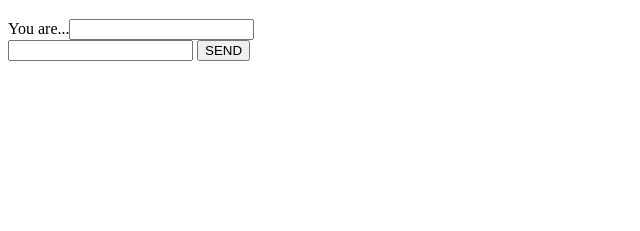
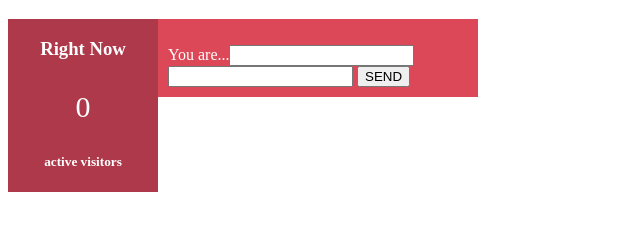
Before and after one commit to SatoshiInoue/node-chat, a website: page public/index.html in a window 1280 px wide. Shown: the part 61-292 px from the top of the page, without its empty margins (0-640 px from the left). Drawn offline with nearby package versions, Linux system fonts and the light colour scheme; no server answers.

Commit message:
visitor counter added

```diff
--- a/public/index.html
+++ b/public/index.html
@@ -24,7 +24,13 @@
 
 <body>
 	<h1>Node Chat</h1>
-	<section>
+	<section style="background-color:#AD394A; color: white ;text-align: center; float: left; width: 150px; height:auto;">
+		<h3>Right Now</h3>
+		<p id="connections" style="font-size: 30px;">0</p>
+		<h5>active visitors</h5>
+   </section>
+
+	<section style="padding:10px;background-color:#DC4857;color: white ;text-align:left; float: left; width: 300px; height: auto;">
 		<ul id="messages">
 		</ul>
 		You are...<input type="text" id="name"/><br/>
--- a/public/js/script.js
+++ b/public/js/script.js
@@ -19,6 +19,10 @@ socket.on('message', function (data) {
 	}
 });
 
+socket.on('pageview', function (data) {
+    $('#connections').html(data.connections);
+});
+
 $("#send").click(function() {
     if($("#name").val() == "") {
         alert("Please type your name!");
```
Also changed, not shown: server.js (+7 -0 lines).
